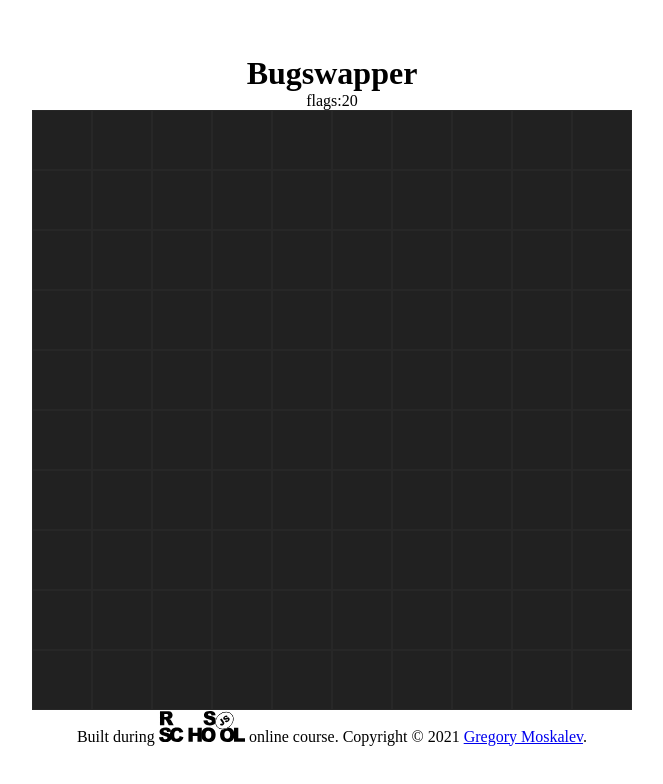
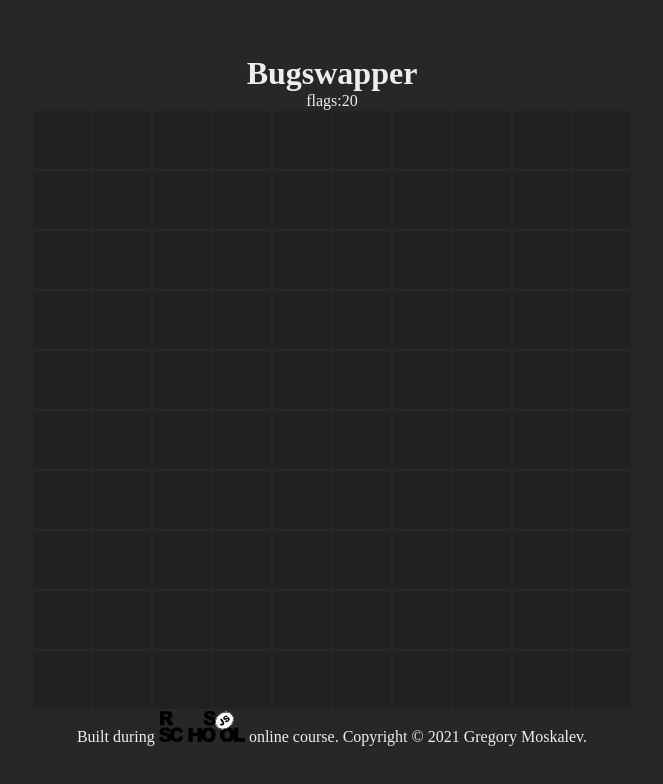
Before and after one commit to GregoryMoskalev/react-game, a React (Create React App) app in the folder react-game/: page / in a window 1280 px wide. Shown: the top 784 px of the page, without its empty margins (308-971 px from the left). Built offline with nearby package versions, Linux system fonts and the light colour scheme.

Commit message:
feat: body color, text color

```diff
--- a/react-game/src/components/App/App.scss
+++ b/react-game/src/components/App/App.scss
@@ -1,6 +1,5 @@
 .App {
   text-align: center;
-  transition: all .3s;
 }
 
 .App-logo {
--- a/react-game/src/index.scss
+++ b/react-game/src/index.scss
@@ -16,6 +16,13 @@ body {
   flex-direction: column;
   justify-content: center;
   align-items: center;
+  color: #eee;
+  background-color: #272727;
+}
+
+a {
+  color: #eee;
+  text-decoration: none;
 }
 
 .glitch {
```
